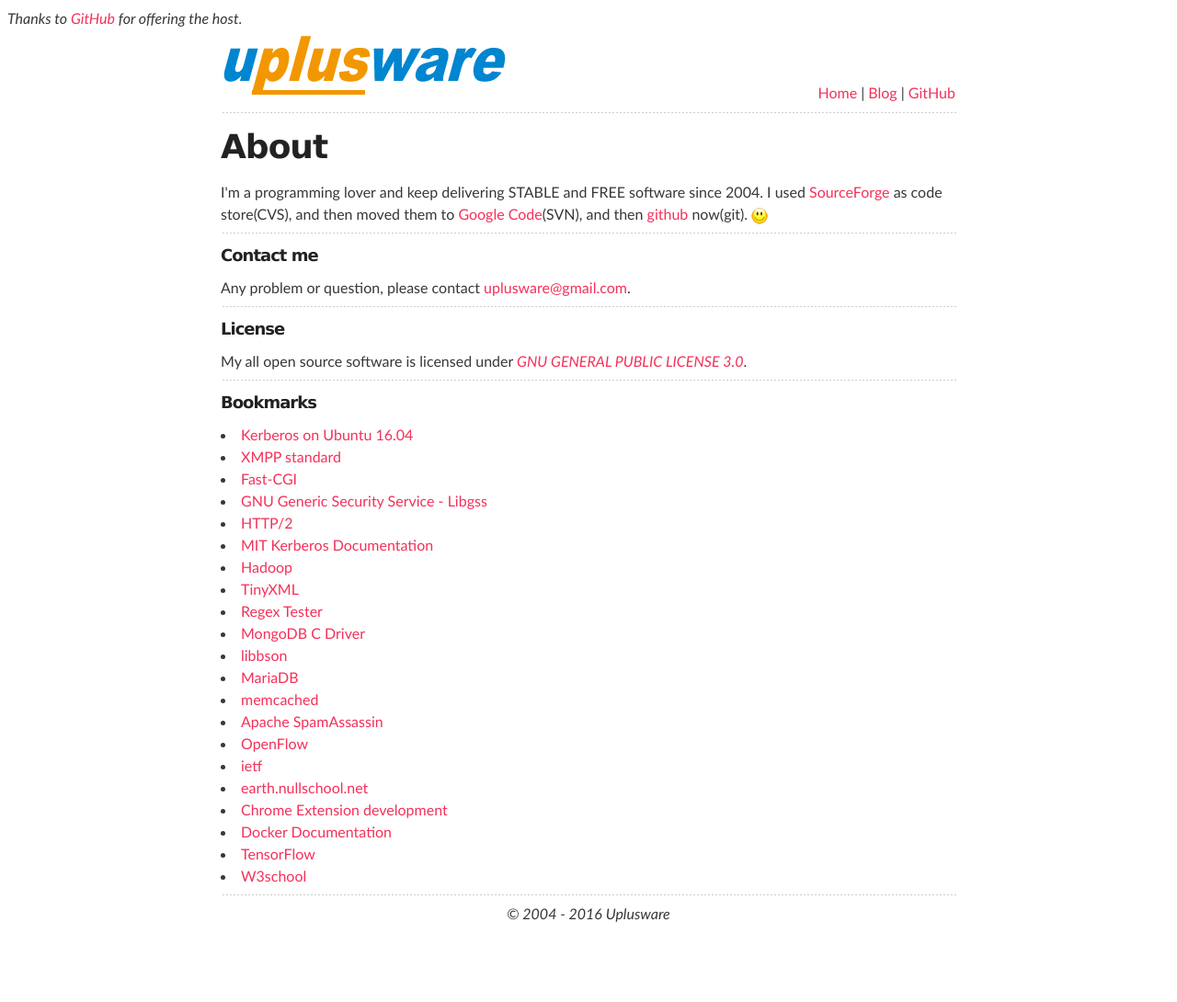
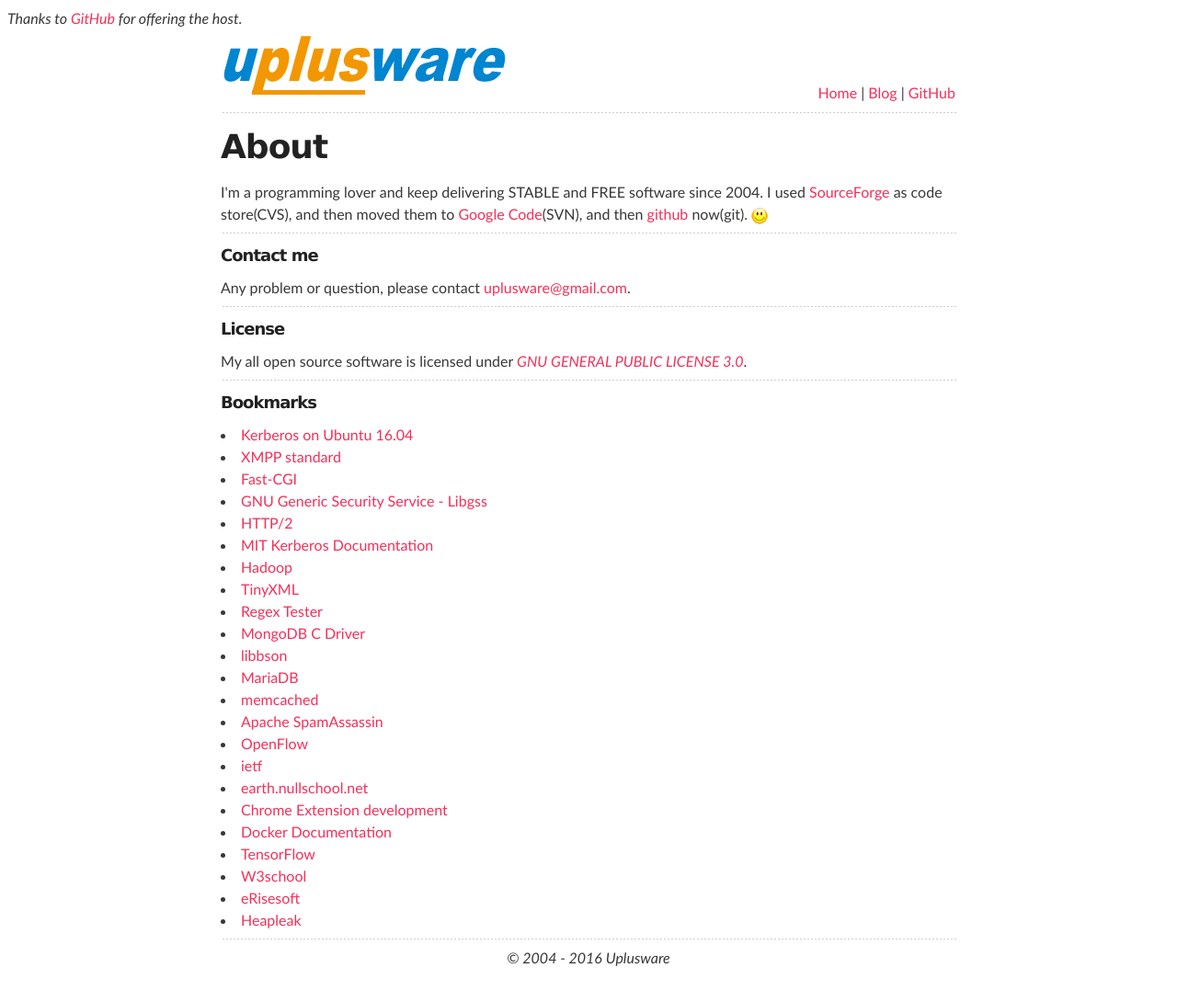
Before and after one commit to uplusware/uplusware.github.io, a Jekyll site: the page about.html, which Jekyll copies as it is, in a window 1280 px wide. Shown: the whole page at 92% size. Built offline with Jekyll 4.4.1, drawn with Linux system fonts in a browser that asks for light colours; before the commit the page ends 1042 px from its top, so only the background shows below that.

Commit message:
Update about.html

```diff
--- a/about.html
+++ b/about.html
@@ -54,6 +54,8 @@
 		<li><a href="https://docs.docker.com/" target="_blank">Docker Documentation</a></li>
 		<li><a href="https://www.tensorflow.org/" target="_blank">TensorFlow</a></li>
 		<li><a href="http://www.w3school.com.cn/" target="_blank">W3school</a></li>
+		<li><a href="http://erisesoft.com/" target="_blank">eRisesoft</a></li>
+		<li><a href="http://heapleak.org/" target="_blank">Heapleak</a></li>
 		<hr>
 		<p align="center"><i>© 2004 - 2016 Uplusware</i></p>
 	</section>
```
